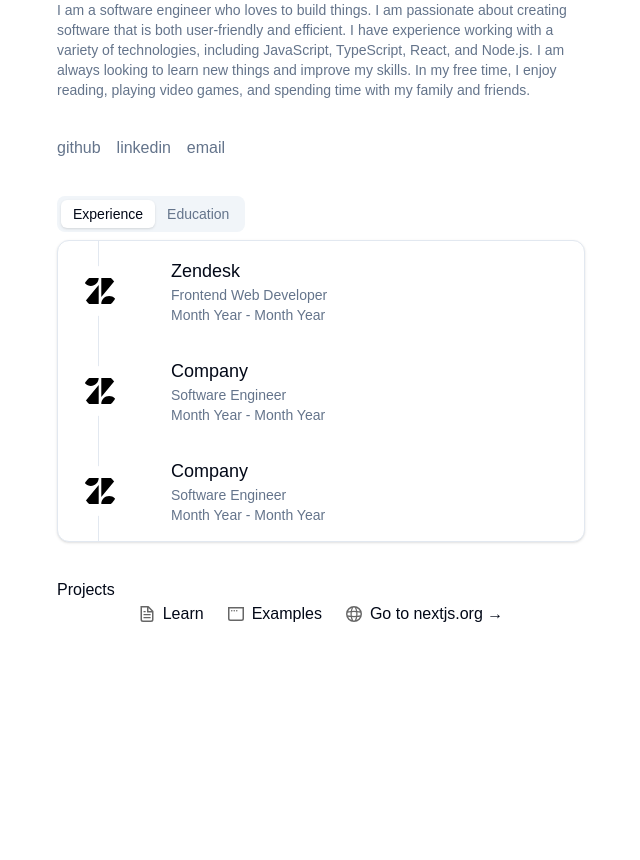
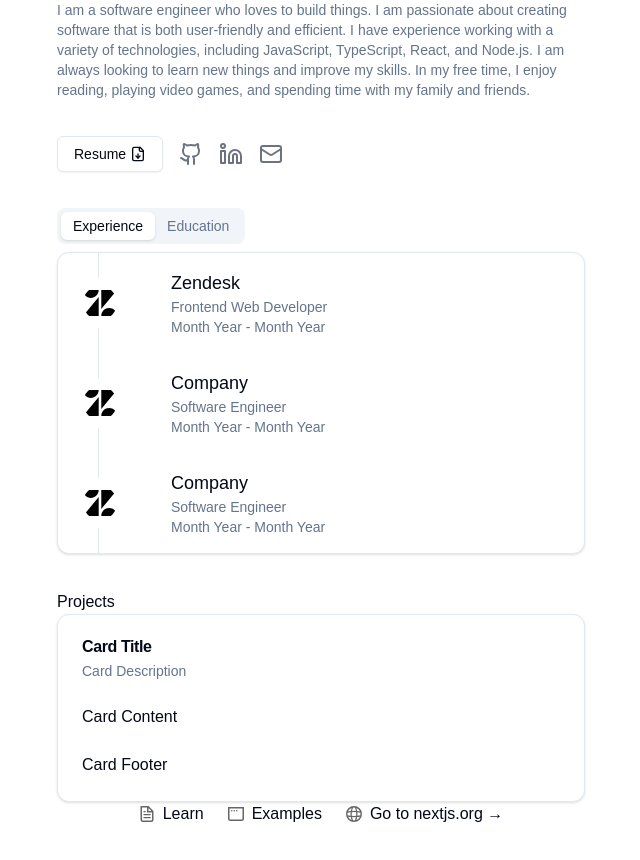
Before and after one commit to kevinphanle/kev.dev, a Next.js app: page / in a window 1280 px wide. Shown: the part 220-1080 px from the top of the page, without its empty margins (319-959 px from the left). Before the commit the page ends 926 px from the top, so only its background shows below. Built offline with nearby package versions, Linux system fonts and the light colour scheme.

Commit message:
updated socials components with icons

```diff
--- a/package.json
+++ b/package.json
@@ -9,6 +9,7 @@
     "lint": "next lint"
   },
   "dependencies": {
+    "@radix-ui/react-slot": "^1.1.1",
     "@radix-ui/react-tabs": "^1.1.2",
     "class-variance-authority": "^0.7.1",
     "clsx": "^2.1.1",
--- /dev/null
+++ b/src/app/components/ProjectItem.tsx
@@ -0,0 +1,28 @@
+import React from "react";
+import {
+  Card,
+  CardContent,
+  CardDescription,
+  CardFooter,
+  CardHeader,
+  CardTitle,
+} from "@/components/ui/card";
+
+export const ProjectItem = () => {
+  return (
+    <li>
+      <Card>
+        <CardHeader>
+          <CardTitle>Card Title</CardTitle>
+          <CardDescription>Card Description</CardDescription>
+        </CardHeader>
+        <CardContent>
+          <p>Card Content</p>
+        </CardContent>
+        <CardFooter>
+          <p>Card Footer</p>
+        </CardFooter>
+      </Card>
+    </li>
+  );
+};
--- /dev/null
+++ b/src/app/components/Socials.tsx
@@ -0,0 +1,33 @@
+import { socialData } from "@/data/socials";
+import { Github, Linkedin, Mail } from "lucide-react";
+
+export default function Socials() {
+  function getIcon(name: string) {
+    switch (name) {
+      case "GitHub":
+        return <Github />;
+      case "LinkedIn":
+        return <Linkedin />;
+      case "Email":
+        return <Mail />;
+      default:
+        return null;
+    }
+  }
+  return (
+    <div className="flex gap-4">
+      {socialData.map((social, index) => (
+        <a
+          key={index}
+          href={social.url}
+          target="_blank"
+          rel="noopener noreferrer"
+          className="text-gray-500 hover:text-gray-700"
+        >
+          <span className="sr-only">{social.name}</span>
+          {getIcon(social.name)}
+        </a>
+      ))}
+    </div>
+  );
+}
--- a/src/app/components/actionBar.tsx
+++ b/src/app/components/actionBar.tsx
@@ -1,16 +1,18 @@
 import React from "react";
-import { socialData } from "@/data/socials";
+import { FileDown } from "lucide-react";
+import { Button } from "@/components/ui/button";
+import Socials from "./Socials";
 
 export const ActionBar = () => {
   return (
-    <div>
-      <ul className="flex space-x-4">
-        {socialData.map((social, index) => (
-          <li key={index} className="text-muted-foreground">
-            <a href={social.url}>{social.icon}</a>
-          </li>
-        ))}
-      </ul>
-    </div>
+    <section className="flex items-center">
+      <Button variant="outline" className="mr-4">
+        <a href="#" className="flex items-center space-x-1 ">
+          <span>Resume</span>
+          <FileDown size={16} />
+        </a>
+      </Button>
+      <Socials />
+    </section>
   );
 };
--- a/src/app/components/bio.tsx
+++ b/src/app/components/bio.tsx
@@ -27,7 +27,7 @@
       />
 
       <div className="ml-4 flex-1">
-        <h1 className="mb-0.5 text-xl">Hey, I'm {bio.name}</h1>
+        <h1 className="mb-0.5 text-4xl">Hey, I'm {bio.name}</h1>
         <p className="text-muted-foreground text-sm">{bio.jobTitle}</p>
       </div>
     </section>
--- a/src/app/components/experience.tsx
+++ b/src/app/components/experience.tsx
@@ -7,7 +7,7 @@
   return (
     <div>
       <section className="my-9 text-sm">
-        <Tabs defaultValue="experience" className="w-full mt-8">
+        <Tabs defaultValue="experience" className="w-full">
           <TabsList>
             <TabsTrigger value="experience">Experience</TabsTrigger>
             <TabsTrigger value="education">Education</TabsTrigger>
--- a/src/app/components/projects.tsx
+++ b/src/app/components/projects.tsx
@@ -1,5 +1,13 @@
 import React from "react";
+import { ProjectItem } from "@/app/components/ProjectItem";
 
 export const Projects = () => {
-  return <div>Projects</div>;
+  return (
+    <div>
+      <h3>Projects</h3>
+      <ul>
+        <ProjectItem />
+      </ul>
+    </div>
+  );
 };
--- /dev/null
+++ b/src/components/ui/button.tsx
@@ -0,0 +1,57 @@
+import * as React from "react"
+import { Slot } from "@radix-ui/react-slot"
+import { cva, type VariantProps } from "class-variance-authority"
+
+import { cn } from "@/lib/utils"
+
+const buttonVariants = cva(
+  "inline-flex items-center justify-center gap-2 whitespace-nowrap rounded-md text-sm font-medium transition-colors focus-visible:outline-none focus-visible:ring-1 focus-visible:ring-ring disabled:pointer-events-none disabled:opacity-50 [&_svg]:pointer-events-none [&_svg]:size-4 [&_svg]:shrink-0",
+  {
+    variants: {
+      variant: {
+        default:
+          "bg-primary text-primary-foreground shadow hover:bg-primary/90",
+        destructive:
+          "bg-destructive text-destructive-foreground shadow-sm hover:bg-destructive/90",
+        outline:
+          "border border-input bg-background shadow-sm hover:bg-accent hover:text-accent-foreground",
+        secondary:
+          "bg-secondary text-secondary-foreground shadow-sm hover:bg-secondary/80",
+        ghost: "hover:bg-accent hover:text-accent-foreground",
+        link: "text-primary underline-offset-4 hover:underline",
+      },
+      size: {
+        default: "h-9 px-4 py-2",
+        sm: "h-8 rounded-md px-3 text-xs",
+        lg: "h-10 rounded-md px-8",
+        icon: "h-9 w-9",
+      },
+    },
+    defaultVariants: {
+      variant: "default",
+      size: "default",
+    },
+  }
+)
+
+export interface ButtonProps
+  extends React.ButtonHTMLAttributes<HTMLButtonElement>,
+    VariantProps<typeof buttonVariants> {
+  asChild?: boolean
+}
+
+const Button = React.forwardRef<HTMLButtonElement, ButtonProps>(
+  ({ className, variant, size, asChild = false, ...props }, ref) => {
+    const Comp = asChild ? Slot : "button"
+    return (
+      <Comp
+        className={cn(buttonVariants({ variant, size, className }))}
+        ref={ref}
+        {...props}
+      />
+    )
+  }
+)
+Button.displayName = "Button"
+
+export { Button, buttonVariants }
--- /dev/null
+++ b/src/components/ui/card.tsx
@@ -0,0 +1,76 @@
+import * as React from "react"
+
+import { cn } from "@/lib/utils"
+
+const Card = React.forwardRef<
+  HTMLDivElement,
+  React.HTMLAttributes<HTMLDivElement>
+>(({ className, ...props }, ref) => (
+  <div
+    ref={ref}
+    className={cn(
+      "rounded-xl border bg-card text-card-foreground shadow",
+      className
+    )}
+    {...props}
+  />
+))
+Card.displayName = "Card"
+
+const CardHeader = React.forwardRef<
+  HTMLDivElement,
+  React.HTMLAttributes<HTMLDivElement>
+>(({ className, ...props }, ref) => (
+  <div
+    ref={ref}
+    className={cn("flex flex-col space-y-1.5 p-6", className)}
+    {...props}
+  />
+))
+CardHeader.displayName = "CardHeader"
+
+const CardTitle = React.forwardRef<
+  HTMLDivElement,
+  React.HTMLAttributes<HTMLDivElement>
+>(({ className, ...props }, ref) => (
+  <div
+    ref={ref}
+    className={cn("font-semibold leading-none tracking-tight", className)}
+    {...props}
+  />
+))
+CardTitle.displayName = "CardTitle"
+
+const CardDescription = React.forwardRef<
+  HTMLDivElement,
+  React.HTMLAttributes<HTMLDivElement>
+>(({ className, ...props }, ref) => (
+  <div
+    ref={ref}
+    className={cn("text-sm text-muted-foreground", className)}
+    {...props}
+  />
+))
+CardDescription.displayName = "CardDescription"
+
+const CardContent = React.forwardRef<
+  HTMLDivElement,
+  React.HTMLAttributes<HTMLDivElement>
+>(({ className, ...props }, ref) => (
+  <div ref={ref} className={cn("p-6 pt-0", className)} {...props} />
+))
+CardContent.displayName = "CardContent"
+
+const CardFooter = React.forwardRef<
+  HTMLDivElement,
+  React.HTMLAttributes<HTMLDivElement>
+>(({ className, ...props }, ref) => (
+  <div
+    ref={ref}
+    className={cn("flex items-center p-6 pt-0", className)}
+    {...props}
+  />
+))
+CardFooter.displayName = "CardFooter"
+
+export { Card, CardHeader, CardFooter, CardTitle, CardDescription, CardContent }
--- /dev/null
+++ b/src/data/projects.ts
@@ -0,0 +1 @@
+export const projectData = [];
--- a/src/data/socials.ts
+++ b/src/data/socials.ts
@@ -1,13 +1,16 @@
 export const socialData = [
   {
+    name: "GitHub",
     url: "",
     icon: "github",
   },
   {
+    name: "LinkedIn",
     url: "",
     icon: "linkedin",
   },
   {
+    name: "Email",
     url: "",
     icon: "email",
   },
```
Also changed, not shown: 1 other file (tests, documents, lock files or other folders).
